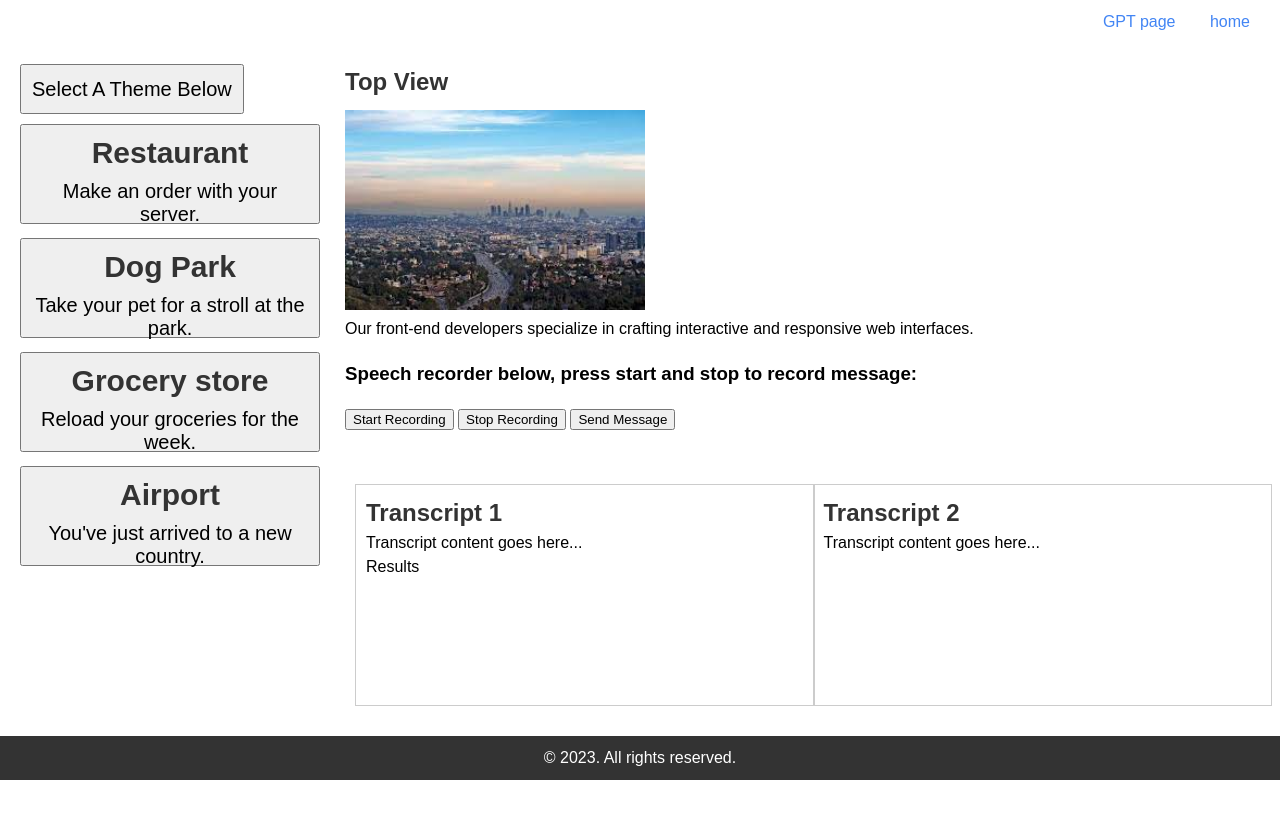
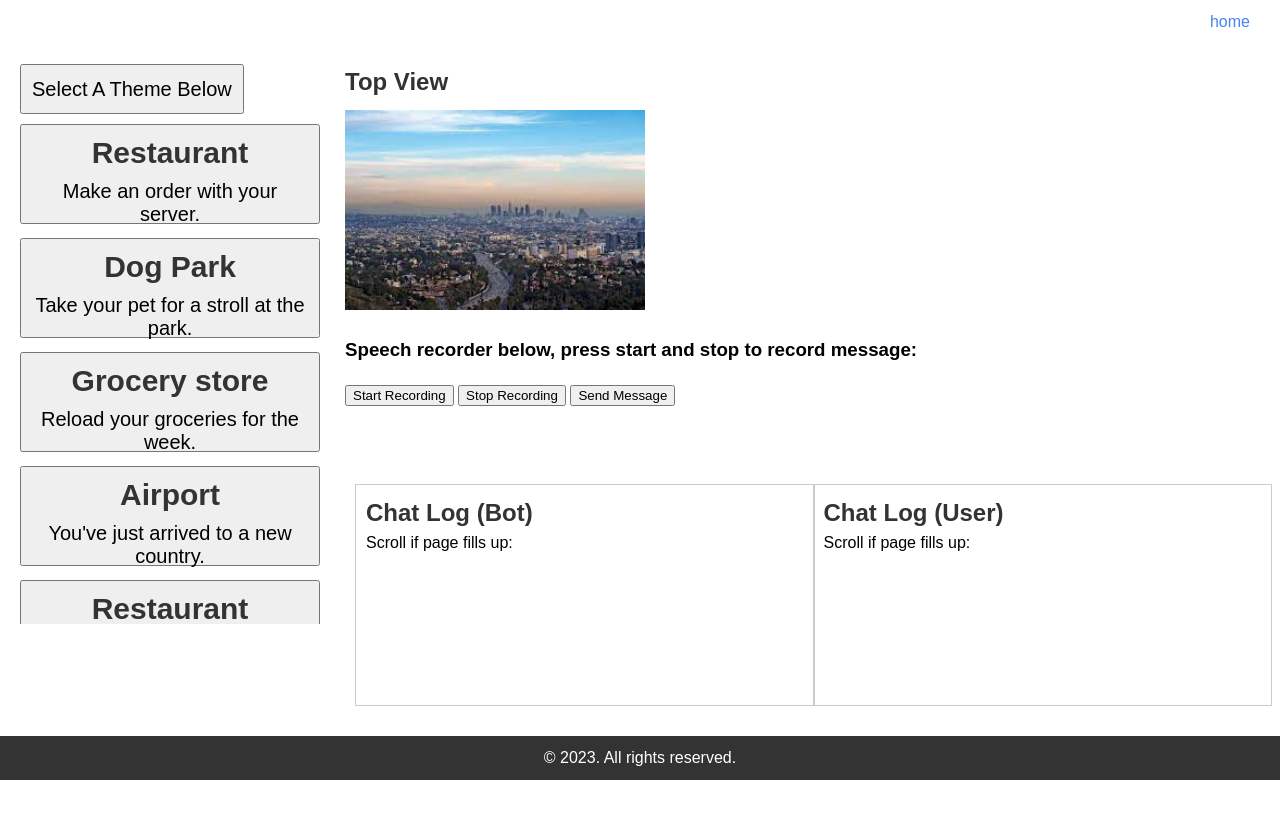
Before and after one commit to lucasgagne/testBot, a Flask app: page /test in a window 1280 px wide. Shown: the top 828 px of the page. Run offline with Flask 3, Linux system fonts and the light colour scheme.

Commit message:
Add files via upload

```diff
--- a/functional_work_in_progress/LangTutor.py
+++ b/functional_work_in_progress/LangTutor.py
@@ -2,7 +2,7 @@ import openai
 # A class which allows you to study foreign language in a fun
 # and interactive way
 class LangTutor:
-  KEY = "MYKEY"
+  KEY = "MY KEY"
   MODEL = "gpt-4"
   #Inputs:
   #   f_lang: The language to study as a string
--- a/functional_work_in_progress/app.py
+++ b/functional_work_in_progress/app.py
@@ -12,21 +12,39 @@ LT = LangTutor("spanish", "english", "a waiter who wants to know what I want to
 @app.route("/set_lang_tutor_res")
 def set_lang_tutor_res():
     global LT
+    LT = LangTutor("spanish", "english", "You are a musician who lost his pick, start our conversation with 'yo dude do u play guitar? I need a pick' ")
+    return "LangTutor set successfully"
+@app.route("/set_lang_tutor_res_eng")
+def set_lang_tutor_res_eng():
+    global LT
     LT = LangTutor("english", "english", "You are a musician who lost his pick, start our conversation with 'yo dude do u play guitar? I need a pick' ")
     return "LangTutor set successfully"
 
 @app.route("/set_lang_tutor_dog")
 def set_lang_tutor_dog():
     global LT
+    LT = LangTutor("spanish", "english", "You at a dog park say 'yo what kinda dog u got?'")
+@app.route("/set_lang_tutor_dog_eng")
+def set_lang_tutor_dog_eng():
+    global LT
     LT = LangTutor("english", "english", "You at a dog park say 'yo what kinda dog u got?'")
+
 
 @app.route("/set_lang_tutor_store")
 def set_lang_tutor_store():
+    global LT
+    LT = LangTutor("spanish", "english", "You at a grocery store say 'what kind of cerial do you get?' ")
+@app.route("/set_lang_tutor_store_eng")
+def set_lang_tutor_store_eng():
     global LT
     LT = LangTutor("english", "english", "You at a grocery store say 'what kind of cerial do you get?' ")
 
 @app.route("/set_lang_tutor_port")
 def set_lang_tutor_port():
+    global LT
+    LT = LangTutor("spanish", "english", "You at an airport say 'where you flying off to?'")
+@app.route("/set_lang_tutor_port_eng")
+def set_lang_tutor_port_eng():
     global LT
     LT = LangTutor("english", "english", "You at an airport say 'where you flying off to?'")
 
--- a/functional_work_in_progress/static/savecss.css
+++ b/functional_work_in_progress/static/savecss.css
@@ -168,3 +168,7 @@
     padding: 20px;
     border-radius: 5px;
   }
+
+  p {
+    white-space: pre-line;
+  }
--- a/functional_work_in_progress/templates/homepage.html
+++ b/functional_work_in_progress/templates/homepage.html
@@ -6,7 +6,7 @@
 </head>
 <body>
   <div class="nav-bar">
-    <a href="{{ url_for('home') }}">Practice Spanish</a>
+    <a href="{{ url_for('test') }}">Practice Spanish</a>
   </div>
   <div class="content">
     <h1>Welcome to our Company</h1>
@@ -18,7 +18,7 @@
   <h2>About Us</h2>
   <p>A fun immersive way to learn Spanish. Try different scenarios and get feedback on your errors. This is a chatbot connected to the Chat GPT-API, meaning this is not a real spanish speaking human, and responses are generated in real time by machine learning.</p>
   <div>
-  <a class="learn-spanish-link" href="{{ url_for('home') }}">Click here to begin</a>
+  <a class="learn-spanish-link" href="{{ url_for('test') }}">Click here to begin</a>
   </div>
 </div>
 </html>
--- a/functional_work_in_progress/templates/test.html
+++ b/functional_work_in_progress/templates/test.html
@@ -15,7 +15,6 @@
   </header> -->
   <nav>
     <ul>
-      <li><a href="{{ url_for('home') }}">GPT page</a></li>
       <li><a href="{{ url_for('homepage') }}">home</a></li>
 
     </ul>
@@ -48,7 +47,7 @@
 
 
 
-        <button onclick="changeImage('{{ url_for('static', filename='images/restaurant.jpeg') }}'); setLangTutorRes()" class="rectangle-button">
+        <button onclick="changeImage('{{ url_for('static', filename='images/restaurant.jpeg') }}'); setLangTutorRes('spn')" class="rectangle-button">
           <h2>Restaurant</h2>
             <p>Make an order with your server.</p>
         </button>
@@ -57,32 +56,46 @@
 
             <div class="spacer"></div>
 
-            <button onclick="changeImage('{{ url_for('static', filename='images/dogpark.jpeg') }}'); setLangTutorDog()" class="rectangle-button">
+            <button onclick="changeImage('{{ url_for('static', filename='images/dogpark.jpeg') }}'); setLangTutorDog('spn')" class="rectangle-button">
                 <h2>Dog Park</h2>
             <p>Take your pet for a stroll at the park.</p>
             </button>
 
             <div class="spacer"></div>
 
-            <button onclick="changeImage('{{ url_for('static', filename='images/grocerystore.jpeg') }}'); setLangTutorStore()" class="rectangle-button">
+            <button onclick="changeImage('{{ url_for('static', filename='images/grocerystore.jpeg') }}'); setLangTutorStore('spn')" class="rectangle-button">
                 <h2>Grocery store</h2>
             <p>Reload your groceries for the week.</p>
             </button>
 
             <div class="spacer"></div>
 
-            <button onclick="changeImage('{{ url_for('static', filename='images/airport.jpeg') }}'); setLangTutorPort()" class="rectangle-button">
+            <button onclick="changeImage('{{ url_for('static', filename='images/airport.jpeg') }}'); setLangTutorPort('spn')" class="rectangle-button">
                 <h2>Airport</h2>
             <p>You've just arrived to a new country.</p>
             </button>
 
             <div class="spacer"></div>
+            <button onclick="changeImage('{{ url_for('static', filename='images/restaurant.jpeg') }}'); setLangTutorRes('eng')" class="rectangle-button">
+              <h2>Restaurant (English)</h2>
+          <p>You've just arrived to a new country.</p>
+          </button>
 
 
             <div class="spacer"></div>
 
+            <button onclick="changeImage('{{ url_for('static', filename='images/dogpark.jpeg') }}'); setLangTutorPort('eng')" class="rectangle-button">
+              <h2>Dog Park (English)</h2>
+          <p>You've just arrived to a new country.</p>
+          </button>
+
 
             <div class="spacer"></div>
+
+            <button onclick="changeImage('{{ url_for('static', filename='images/airport.jpeg') }}'); setLangTutorPort('eng')" class="rectangle-button">
+              <h2>Airport (English)</h2>
+          <p>You've just arrived to a new country.</p>
+          </button>
 
 
         </div>
@@ -97,7 +110,6 @@
             <h2>Top View</h2>
             <img src="{{ url_for('static', filename='images/cali.jpeg') }}" class = "responsive" id = "image" width="300" height="200">
             <!-- <button onclick="changeImage()">MY BTN</button> -->
-            <p>Our front-end developers specialize in crafting interactive and responsive web interfaces.</p>
             <h3>Speech recorder below, press start and stop to record message:</h3>
             <button id="startButton">Start Recording</button>
             <button id="stopButton">Stop Recording</button>
@@ -111,19 +123,18 @@
         <div class="transcript-container">
           <div class="transcript-bar">
             <div class = "transcript-rectangle">
-            <h2>Transcript 1</h2>
-            <p>Transcript content goes here...</p>
-            <p id="resultText">Results</p>
+            <h2>Chat Log (Bot)</h2>
+            <p id="resultText">Scroll if page fills up:</p>
             </div>
           </div>
 
           <!-- corrected transcript -->
           <div class="transcript-bar">
             <div class = "transcript-rectangle">
-            <h2>Transcript 2</h2>
-            <p>Transcript content goes here...</p>
+            <h2>Chat Log (User)</h2>
+            <p>Scroll if page fills up: </p>
             <div id="transcribedText"></div>
-            <div id="result"></div>
+            <p id="userChatLog"></p>
           </div>
           </div>
         </div>
```
Also changed, not shown: functional_work_in_progress/static/script.js (+31 -9 lines).
